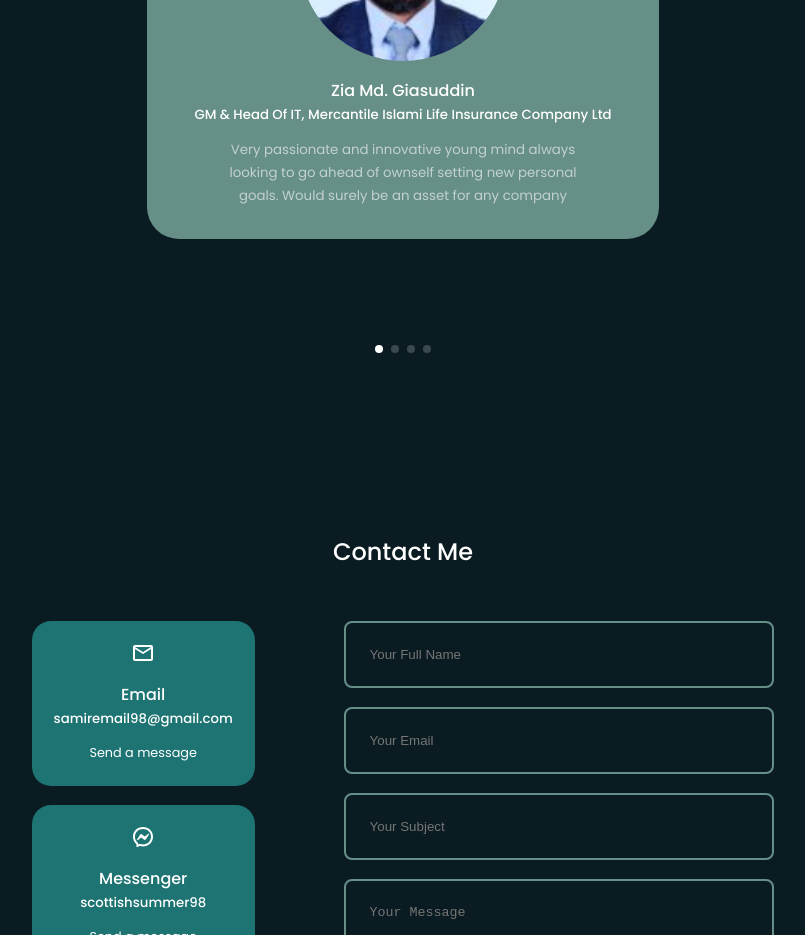
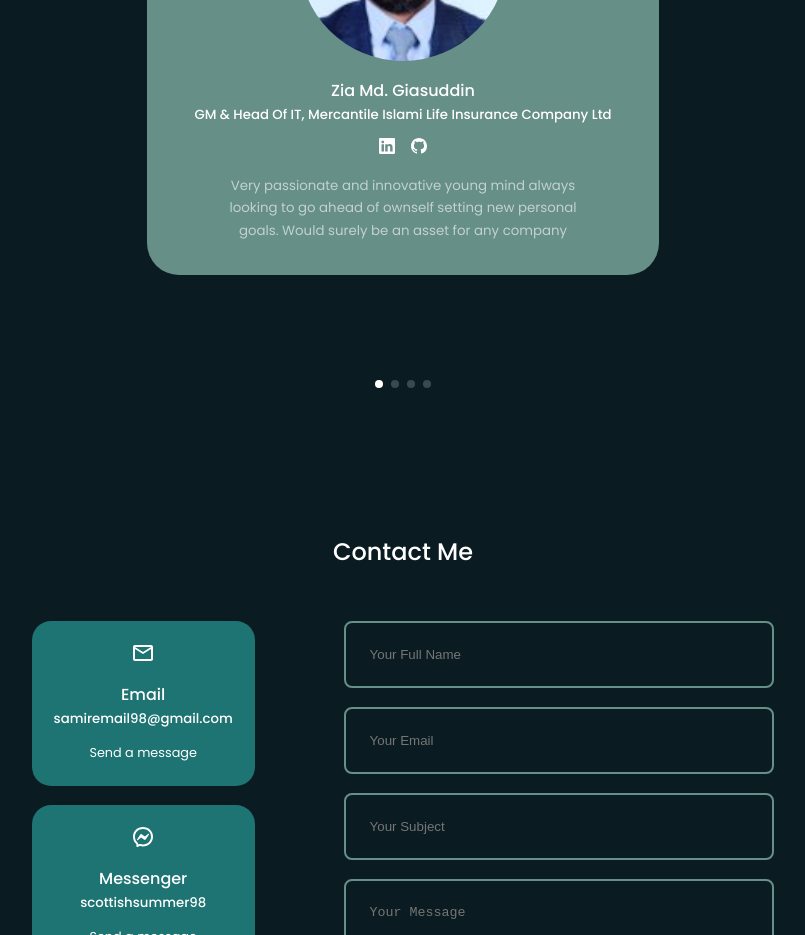
Before and after one commit to scottishsummer98/react_portfolio, a React (Create React App) app: page / in a window 1280 px wide. Shown: the part 4780-5715 px from the top of the page, without its empty margins (237-1042 px from the left). Built offline with nearby package versions, Linux system fonts and the light colour scheme.

Commit message:
'testimonialssociallinks'

```diff
--- a/src/components/testimonial/Testimonial.css
+++ b/src/components/testimonial/Testimonial.css
@@ -28,6 +28,13 @@
     width: 80%;
     margin: 0.8rem auto 0;
 }
+.testimonial_socials {
+    margin-top: .5rem;
+    display: flex;
+    flex-direction: row;
+    justify-content: center;
+    gap: 1rem;
+}
 .swiper-pagination-clickable .swiper-pagination-bullet {
     background: var(--color-primary);
 }
--- a/src/components/testimonial/Testimonial.jsx
+++ b/src/components/testimonial/Testimonial.jsx
@@ -1,5 +1,6 @@
 import React from 'react'
 import './Testimonial.css'
+import { BsLinkedin, BsGithub } from 'react-icons/bs'
 import AVTR1 from '../../assets/Avatar1.jpeg'
 import AVTR2 from '../../assets/Avatar2.jpg'
 import AVTR3 from '../../assets/Avatar3.jpg'
@@ -16,6 +17,8 @@ const data = [
     avatar: AVTR1,
     name: 'Zia Md. Giasuddin',
     desig: 'GM & Head Of IT, Mercantile Islami Life Insurance Company Ltd',
+    linkedin: 'https://linkedin.com',
+    github: 'https://github.com/',
     review:
       'Very passionate and innovative young mind always looking to go ahead of ownself setting new personal goals. Would surely be an asset for any company',
   },
@@ -23,6 +26,8 @@ const data = [
     avatar: AVTR2,
     name: 'Md Sharif Alam Priom',
     desig: 'Software Developer, Mercantile Islami Life Insurance Company Ltd',
+    linkedin: 'https://www.linkedin.com/in/md-sharif-alam',
+    github: 'https://github.com/Priom7',
     review:
       'Amazing co-worker and human being. I have always find himself eager to learn new things and has amazing problem solving and analytical skills. Lovely to have such a colleague who is always there for you.',
   },
@@ -30,6 +35,8 @@ const data = [
     avatar: AVTR3,
     name: 'Md Razwanul Ghani',
     desig: 'Software Engineer, Tikweb Dhaka',
+    linkedin: 'https://www.linkedin.com/in/ghanirez1/',
+    github: 'https://github.com/rezwan23',
     review:
       'Samiur Rahman is a quick learner. He is very keen to learn new technologies. He keeps patience in tough situations and brings out the best of him. He is an efficient PHP and Laravel developer. He always maintained best practices. I wish him for better career.',
   },
@@ -37,6 +44,8 @@ const data = [
     avatar: AVTR4,
     name: 'Mir Istiak Tarek',
     desig: 'Android Developer, Mercantile Islami Life Insurance Company Ltd',
+    linkedin: 'https://www.linkedin.com/in/istiak28/',
+    github: 'https://github.com/',
     review:
       'His behavior with everyone in the office is always very friendly and not only he is an amazing co-worker but also an amazing listener too. He makes the work environment very lively',
   },
@@ -53,7 +62,8 @@ const Testimonial = () => {
         slidesPerView={1}
         pagination={{ clickable: true }}
       >
-        {data.map(({ avatar, name, desig, review }, index) => {
+        {data.map(
+          ({ avatar, name, desig, linkedin, github, review }, index) => {
             return (
               <SwiperSlide className="testimonial">
                 <div className="client_avatar">
@@ -61,10 +71,19 @@ const Testimonial = () => {
                 </div>
                 <h4 className="client_name">{name}</h4>
                 <h5 className="client_name">{desig}</h5>
+                <div className="testimonial_socials">
+                  <a href={linkedin} target="_blank">
+                    <BsLinkedin />
+                  </a>
+                  <a href={github}>
+                    <BsGithub />
+                  </a>
+                </div>
                 <small className="client_review">{review}</small>
               </SwiperSlide>
             )
-        })}
+          },
+        )}
       </Swiper>
     </section>
   )
```
Lines whose indentation alone changed are shown as unchanged.
